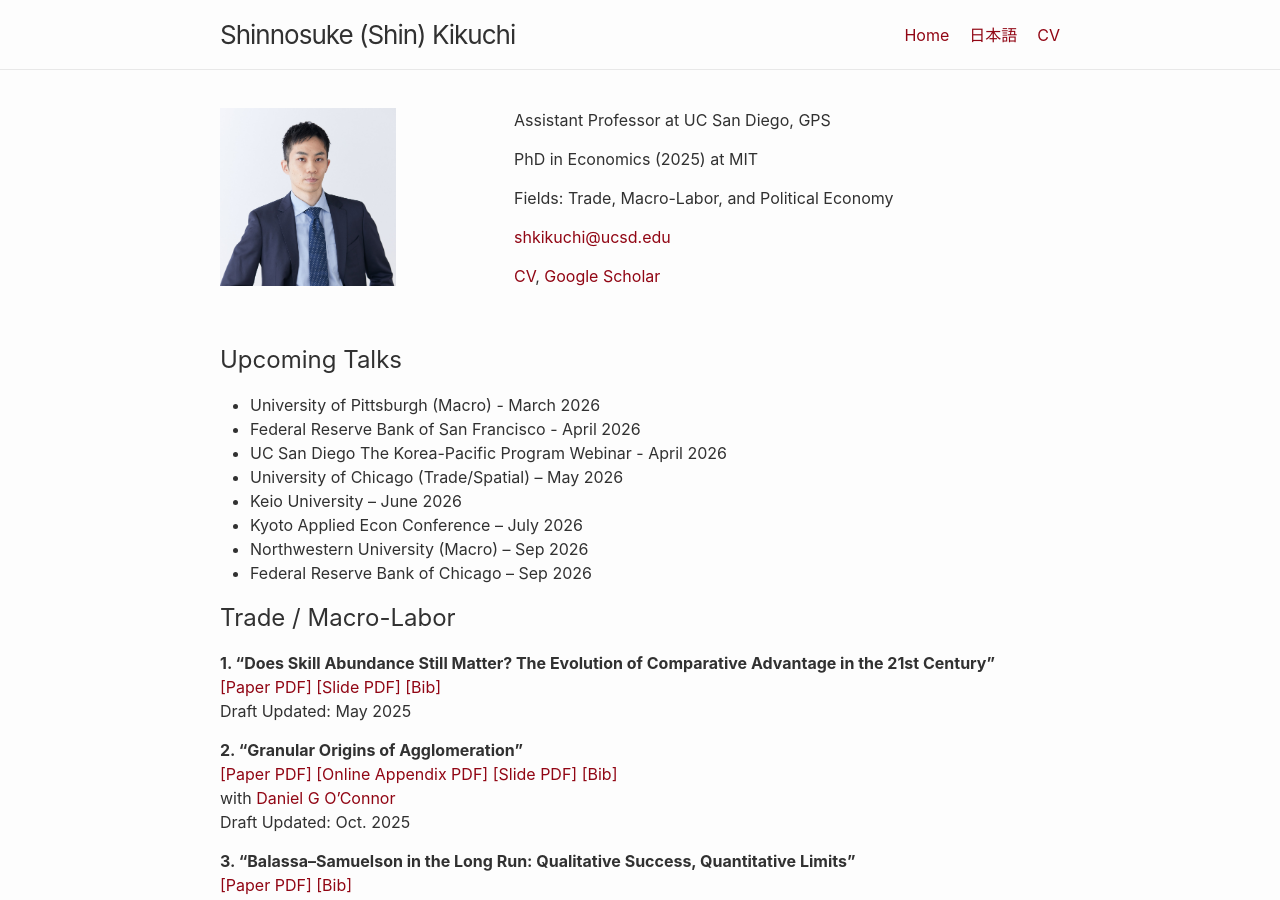
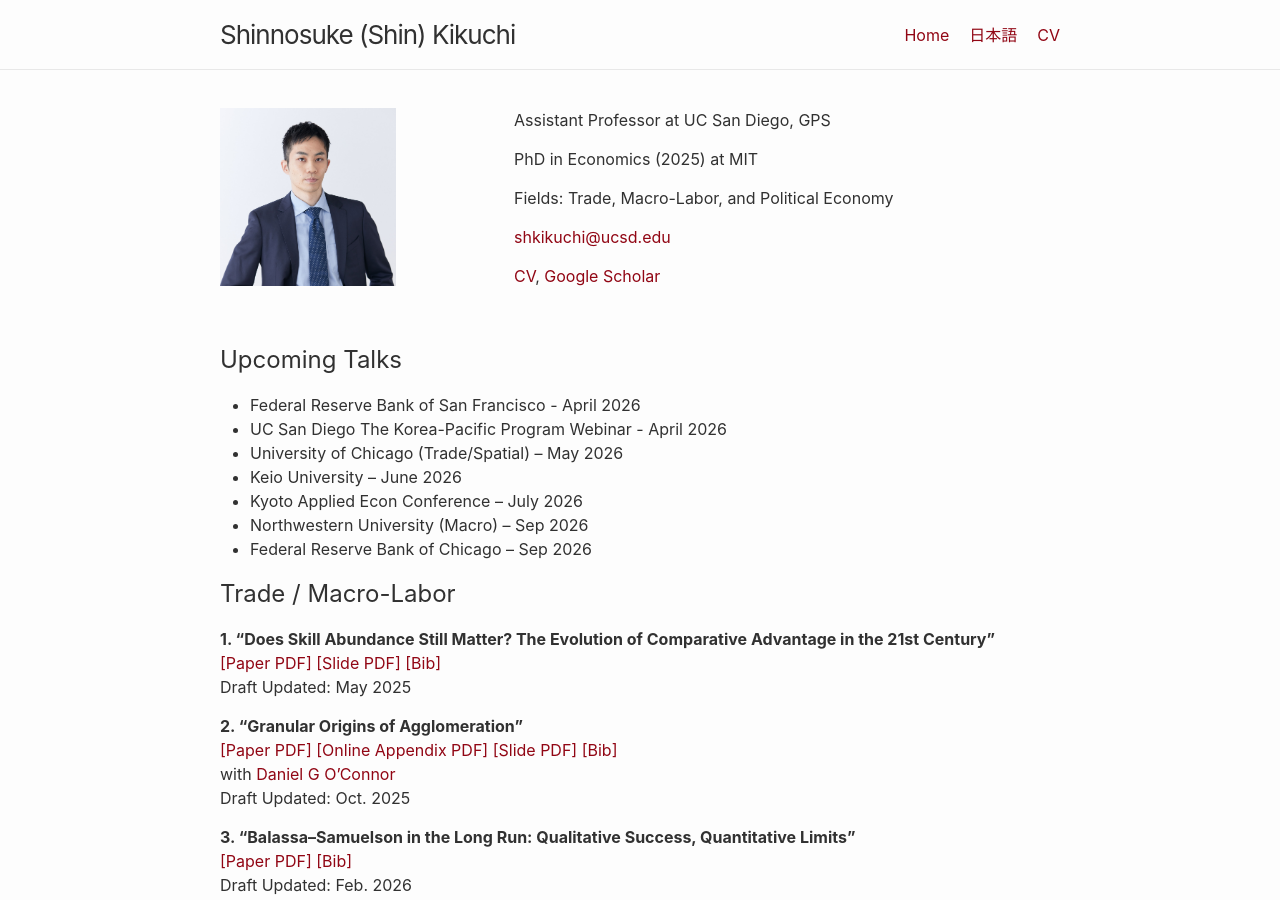
Before and after one commit to shinnkikuchi/shinnkikuchi.github.io, a Jekyll site: the page built from index.md, in a window 1280 px wide and 900 px high. Built offline with Jekyll 4.4.1, drawn with Linux system fonts in a browser that asks for light colours.

Commit message:
seminar schedule updated

```diff
--- a/index.md
+++ b/index.md
@@ -9,7 +9,6 @@
 
 ## Upcoming Talks
 
-- University of Pittsburgh (Macro) - March 2026
 - Federal Reserve Bank of San Francisco - April 2026
 - UC San Diego The Korea-Pacific Program Webinar - April 2026
 - University of Chicago (Trade/Spatial) – May 2026
```
Also changed, not shown: index_ja.md (+0 -1 lines).
